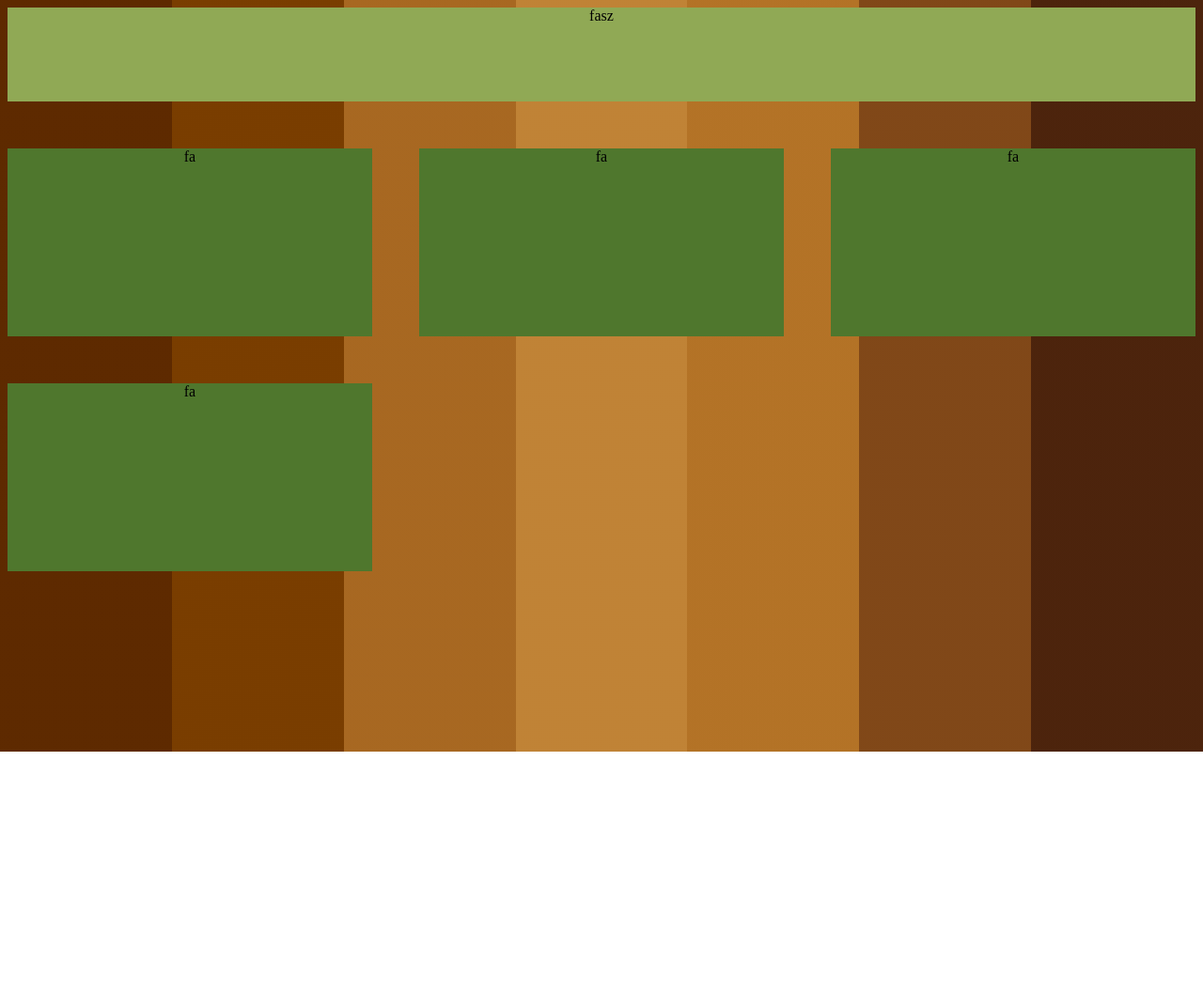
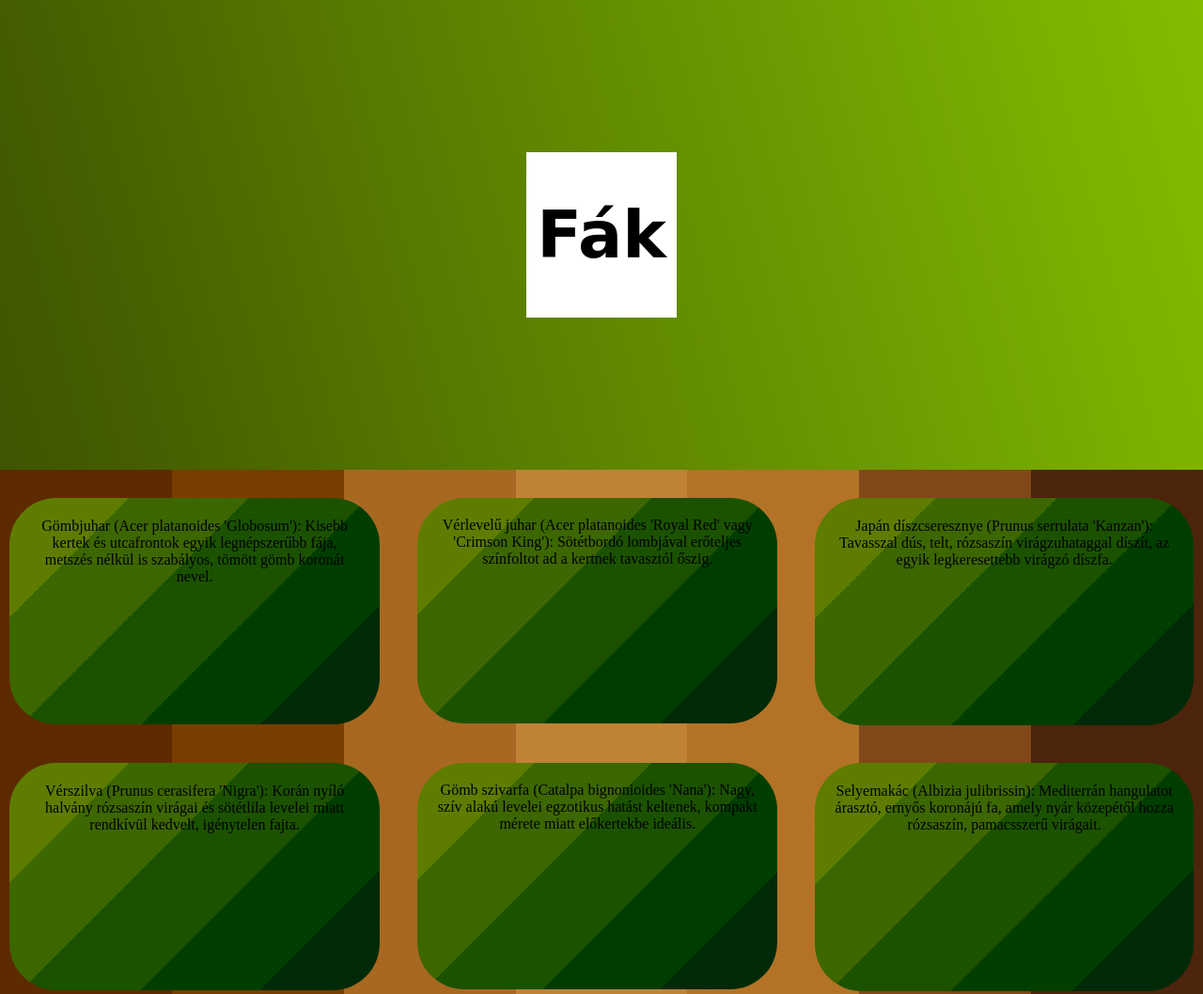
Before and after one commit to nyikikrisz/faiskola11, a plain HTML site: page fak.html in a window 1280 px wide. Shown: the top 1058 px of the page at 94% size. Before the commit the page ends 800 px from the top, so only its background shows below. Drawn offline with Linux system fonts and the light colour scheme.

Commit message:
style+bg

```diff
--- a/fak.html
+++ b/fak.html
@@ -3,29 +3,55 @@
 <head>
     <meta charset="UTF-8">
     <meta name="viewport" content="width=device-width, initial-scale=1.0">
-    <title>fák</title>
+    <title>Fák</title>
     <link rel="stylesheet" href="style/fak.css">
 </head>
 <body>
+
     <div class="grid-layout">
     <header>
-        fasz
+    <div class="hero">
+        <div class="hero-box">
+            <h1>Fák</h1>
+        </div>
+    </div>
     </header>
+
     <card1 class="card">
-        fa
+        Gömbjuhar (Acer platanoides 'Globosum'): Kisebb kertek és utcafrontok egyik legnépszerűbb fája, metszés nélkül is szabályos, tömött gömb koronát nevel.
     </card1>
 
     <card2 class="card">
-        fa
+        Vérlevelű juhar (Acer platanoides 'Royal Red' vagy 'Crimson King'): Sötétbordó lombjával erőteljes színfoltot ad a kertnek tavasztól őszig.
     </card2>
 
     <card3 class="card">
-        fa
+        Japán díszcseresznye (Prunus serrulata 'Kanzan'): Tavasszal dús, telt, rózsaszín virágzuhataggal díszít, az egyik legkeresettebb virágzó díszfa.
     </card3>
 
     <card1 class="card">
-        fa
+        Vérszilva (Prunus cerasifera 'Nigra'): Korán nyíló halvány rózsaszín virágai és sötétlila levelei miatt rendkívül kedvelt, igénytelen fajta.
     </card1>
+
+    <card2 class="card">
+        Gömb szivarfa (Catalpa bignonioides 'Nana'): Nagy, szív alakú levelei egzotikus hatást keltenek, kompakt mérete miatt előkertekbe ideális.
+    </card2>
+
+    <card3 class="card">
+        Selyemakác (Albizia julibrissin): Mediterrán hangulatot árasztó, ernyős koronájú fa, amely nyár közepétől hozza rózsaszín, pamacsszerű virágait.
+    </card3>
+
+    <card1 class="card">
+        Liliomfa / Magnólia (Magnolia x soulangeana): Kora tavasszal, még lombfakadás előtt nyíló hatalmas, kehely alakú virágai miatt minden faiskola slágerterméke.
+    </card1>
+
+        <card2 class="card">
+        Ezüst hárs (Tilia tomentosa): Kiváló szárazság- és várostűrő képességű, illatos virágú árnyékadó fa, amelyet nagyobb kertekbe és parkokba visznek.
+    </card2>
+
+    <card3 class="card">
+        Szomorú fűz (Salix babylonica): Vízpartok közelébe vagy tágas kertekbe keresett, gyors növekedésű, lecsüngő ágrendszerű fa.
+    </card3>
 
 
 </body>
--- a/style/fak.css
+++ b/style/fak.css
@@ -1,6 +1,10 @@
 
 body{
     background: linear-gradient(90deg, oklch(35.04% 0.0902 51.89) 0.000% 14.286%, oklch(42.91% 0.1047 56.25) 14.286% 28.571%, oklch(57.48% 0.1157 63.66) 28.571% 42.857%, oklch(65.75% 0.1185 68.94) 42.857% 57.143%, oklch(61.02% 0.1199 65.77) 57.143% 71.429%, oklch(46.06% 0.0978 56.26) 71.429% 85.714%, oklch(31.10% 0.0703 47.80) 85.714% 100.000%);
+    margin: auto;
+}
+body .card{
+    margin: 10px;
 }
 
 .grid-layout{
@@ -9,19 +13,47 @@ body{
     grid-template-areas:
                         "header header header"
                         "card1 card2 card3";
-    gap: 50px;
+    gap: 20px;
 }
 header{
     grid-area: header;
     text-align: center;
-    background: rgb(144, 169, 85);
-    height: 100px;
 }
 card{
     grid-area: card;
+
 }
 .card{
-    background-color: rgb(79, 119, 45);
     text-align: center;
     height: 200px;
+    border-radius: 50px;padding: 5%;
+    background: linear-gradient(315deg, oklch(24.41% 0.0799 149.06) 0.000% 20.000%, oklch(31.27% 0.1116 142.92) 20.000% 40.000%, oklch(38.48% 0.1318 136.38) 40.000% 60.000%, oklch(46.21% 0.1438 129.84) 60.000% 80.000%, oklch(54.33% 0.1557 123.70) 80.000% 100.000%);
+
 }
+.card:hover{
+    background: linear-gradient(315deg, oklch(24.41% 0.0499 89.06) 0.000% 20.000%, oklch(31.28% 0.0643 83.02) 20.000% 40.000%, oklch(38.49% 0.0807 76.53) 40.000% 60.000%, oklch(46.21% 0.1001 70.02) 60.000% 80.000%, oklch(54.33% 0.1230 63.90) 80.000% 100.000%);
+
+}
+
+.hero {
+    position: relative;
+    height: 500px;
+    width: 100%;
+    overflow: hidden;
+    margin: 0px;
+    background: linear-gradient(75deg in oklch, oklch(41.73% 0.1060 125.87) 0.0%, oklch(44.49% 0.1135 126.15) 11.1%, oklch(48.43% 0.1241 126.54) 22.2%, oklch(52.36% 0.1349 126.93) 33.3%, oklch(55.95% 0.1449 127.32) 44.4%, oklch(59.54% 0.1549 127.70) 55.6%, oklch(62.99% 0.1640 127.97) 66.7%, oklch(66.58% 0.1742 128.05) 77.8%, oklch(70.04% 0.1832 128.02) 88.9%, oklch(72.44% 0.1894 127.98) 100.0%);
+    display: flex;
+    justify-content: center;
+    align-items: center;
+}
+.hero-box{
+    align-self: center;
+    text-align: center;
+    background-color: white;
+    width: 20vh;
+    height: auto;
+}
+.hero-box h1{
+    font-family: "Dynalight", cursive;
+    font-size: 70px;
+}
--- a/style/index.css
+++ b/style/index.css
@@ -10,15 +10,41 @@
 
 }
 
+body{
+    background: linear-gradient(90deg, oklch(35.04% 0.0902 51.89) 0.000% 14.286%, oklch(42.91% 0.1047 56.25) 14.286% 28.571%, oklch(57.48% 0.1157 63.66) 28.571% 42.857%, oklch(65.75% 0.1185 68.94) 42.857% 57.143%, oklch(61.02% 0.1199 65.77) 57.143% 71.429%, oklch(46.06% 0.0978 56.26) 71.429% 85.714%, oklch(31.10% 0.0703 47.80) 85.714% 100.000%);
+    margin: auto;
+}
 .hero {
+
     position: relative;
     height: 500px;
     width: 100%;
     overflow: hidden;
+    margin: 0px;
     background: linear-gradient(75deg in oklch, oklch(41.73% 0.1060 125.87) 0.0%, oklch(44.49% 0.1135 126.15) 11.1%, oklch(48.43% 0.1241 126.54) 22.2%, oklch(52.36% 0.1349 126.93) 33.3%, oklch(55.95% 0.1449 127.32) 44.4%, oklch(59.54% 0.1549 127.70) 55.6%, oklch(62.99% 0.1640 127.97) 66.7%, oklch(66.58% 0.1742 128.05) 77.8%, oklch(70.04% 0.1832 128.02) 88.9%, oklch(72.44% 0.1894 127.98) 100.0%);
+    display: flex;
+    justify-content: center;
+    align-items: center;
 }
-
-
+.hero-box{
+    align-self: center;
+    text-align: center;
+    background-color: white;
+    width: 50vh;
+    height: auto;
+    border-radius: 20px;
+    box-shadow: 20px 20px;;
+}
+.hero-box h1{
+    font-family: "Dynalight", cursive;
+    font-size: 110px;
+    margin: 5px;
+}
+.hero-box h4{
+    font-family: "Dynalight", cursive;
+    font-size: 70px;
+    margin: 5px;
+}
 .main{
     grid-area: main;
 
@@ -28,3 +54,22 @@
     grid-area: desc;
 
 }
+
+.hero-box button {
+background-color: #FFBF00;
+border: 2px;
+padding: 30px 70px;
+margin: 10px;
+border-radius: 10px;
+box-shadow: 3px 3px;
+
+}
+.hero-box button:hover{
+    filter: brightness(85%);
+    box-shadow: 3px 3px;
+
+}
+.hero-box button:active{
+    filter: brightness(85%);
+    box-shadow: 0px 0px;
+}
```
Also changed, not shown: index.html (+10 -2 lines).
